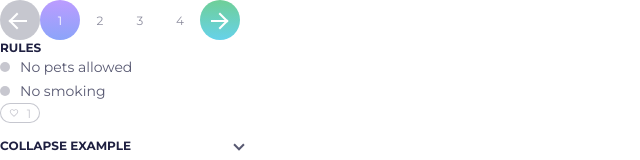
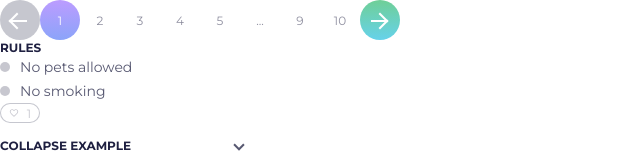
Before and after one commit to gloomy-onion/Looking, a React app: page / in a window 1280 px wide. Shown: the top 160 px of the page, without its empty margins (0-640 px from the left). Built offline with nearby package versions, Linux system fonts and the light colour scheme.

Commit message:
pagination намутилась

```diff
--- a/src/App.tsx
+++ b/src/App.tsx
@@ -28,8 +28,8 @@ const options = [
 export const App = () => {
   return (
     <>
-      <div style={{ width: '266px' }}>
-        <Pagination />
+      <div style={{ width: '500px' }}>
+        <Pagination  />
       </div>
       <BulletList items={rules} title={'Rules'} />
       <LikeButton />
--- a/src/ui-kit/Pagination/Pagination.module.scss
+++ b/src/ui-kit/Pagination/Pagination.module.scss
@@ -101,4 +101,5 @@
 
 .disabled {
   background: $dark25;
+  cursor: not-allowed;
 }
--- a/src/ui-kit/Pagination/Pagination.tsx
+++ b/src/ui-kit/Pagination/Pagination.tsx
@@ -4,84 +4,93 @@ import React, { useState } from 'react';
 import styles from './Pagination.module.scss';
 import { Typography } from '../Typography/Typography';
 
-export type Props = {
-  lastPage?: number;
-  maxLength?: number;
+export type PaginationProps = {
+  totalPages?: number;
+  pageSize?: number;
+  itemsLength?: number;
 };
 
-export const Pagination = ({ lastPage = 4, maxLength = 7 }: Props) => {
+export const Pagination = ({ totalPages = 10, pageSize = 5, itemsLength = 20 }: PaginationProps) => {
+
   const [currentPage, setCurrentPage] = useState(1);
-  const generatePageNumbers = () => {
+
+  // const totalPages = Math.ceil(items.length / pageSize)
+  const handlePageClick = (page: string | number) => {
+    if (typeof page === 'string') {
+      return;
+    }
+    if (page >= 1 && page <= totalPages) {
+      setCurrentPage(page);
+    }
+  };
+
+const generatePageNumbers = () => {
     const pages = [];
-    let startPage = Math.max(1, currentPage - Math.floor(maxLength / 2));
-    let endPage = Math.min(lastPage, startPage + maxLength - 1);
+    const middlePages = Math.floor(totalPages / 2);
 
-    if (lastPage >= 5 && endPage - startPage < 4) {
-      if (startPage === 1) {
-        endPage = 5;
-      } else if (endPage === lastPage) {
-        startPage = lastPage - 4;
+    if (totalPages < 5) {
+      for (let i = 1; i <= totalPages; i++) {
+        pages.push(i);
       }
-    }
-
-    if (startPage > 1) {
+    } else if (currentPage <= middlePages) {
+      for (let i = 1; i <= middlePages; i++) {
+        pages.push(i);
+      }
+      if (totalPages > middlePages) {
+        pages.push('...');
+        pages.push(totalPages - 1);
+        pages.push(totalPages);
+      }
+    } else if (currentPage > totalPages - middlePages - 1) {
       pages.push(1);
-      if (startPage > 2) {
+      pages.push(2);
+      if (totalPages - middlePages - 2 > 2) {
         pages.push('...');
       }
-    }
-
-    for (let i = startPage; i <= endPage; i++) {
-      pages.push(i);
-    }
-
-    if (endPage < lastPage) {
-      if (endPage < lastPage - 1) {
+      for (let i = totalPages - middlePages; i <= totalPages; i++) {
+        pages.push(i);
+      }
+    } else {
+      pages.push(1);
+      pages.push(2);
+      pages.push(3);
+      if (currentPage - middlePages > 2) {
         pages.push('...');
       }
-      pages.push(lastPage);
+      for (let i = currentPage - middlePages; i <= currentPage + middlePages; i++) {
+        pages.push(i);
+      }
+      if (totalPages - currentPage - middlePages > 1) {
+        pages.push('...');
+        pages.push(totalPages);
+      }
     }
 
     return pages;
   };
-
-  const handlePageClick = (pageNum: number | string) => {
-    if (typeof pageNum === 'number') {
-      if (pageNum !== currentPage) {
-        setCurrentPage(pageNum);
-      } else if (typeof pageNum === 'number' && lastPage >= 5) {
-        if (currentPage < Math.floor(maxLength / 2) + 1) {
-          setCurrentPage(Math.min(lastPage, Math.floor(maxLength / 2) + 1));
-        } else if (currentPage > lastPage - Math.floor(maxLength / 2)) {
-          setCurrentPage(Math.max(1, lastPage - Math.floor(maxLength / 2)));
-        }
-      }
-    }
-  };
-
   const pageNums = generatePageNumbers();
 
   return (
     <nav className={styles.pagination}>
       <div
         className={cn(styles.previous, { [styles.disabled]: currentPage === 1 })}
-        onClick={() => setCurrentPage(currentPage - 1)}
+        onClick={() => handlePageClick(currentPage - 1)}
       />
-      {pageNums.map((pageNum, idx) => (
+      {pageNums.map((page) => (
         <div
-          key={idx}
-          className={cn(styles.pageNumber, { [styles.active]: currentPage === pageNum })}
-          onClick={() => handlePageClick(pageNum)}
+          key={page}
+          className={cn(styles.pageNumber, { [styles.active]: currentPage === page })}
+          onClick={() => handlePageClick(page)}
         >
-          <Typography color={currentPage === pageNum ? 'white' : 'dark50'} size={'xs'}>
-            {pageNum}
+          <Typography color={currentPage === page ? 'white' : 'dark50'} size={'xs'}>
+            {page === '...' ? page : page}
           </Typography>
         </div>
       ))}
 
       <div
-        onClick={() => setCurrentPage(currentPage + 1)}
-        className={cn(styles.next, { [styles.disabled]: currentPage === lastPage })}
+        onClick={() => handlePageClick(currentPage + 1)}
+        className={cn(styles.next, { [styles.disabled]: currentPage === totalPages })}
       />
     </nav>
   );
```
